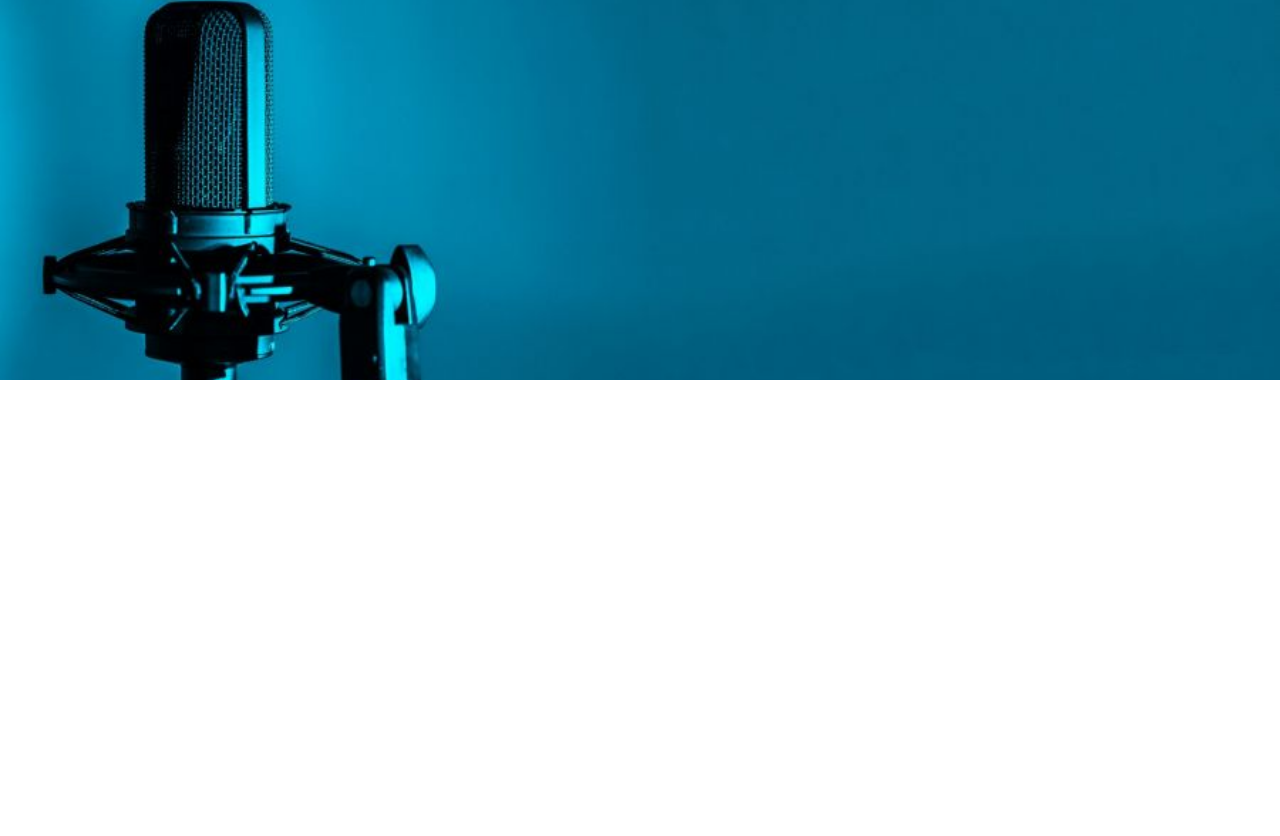
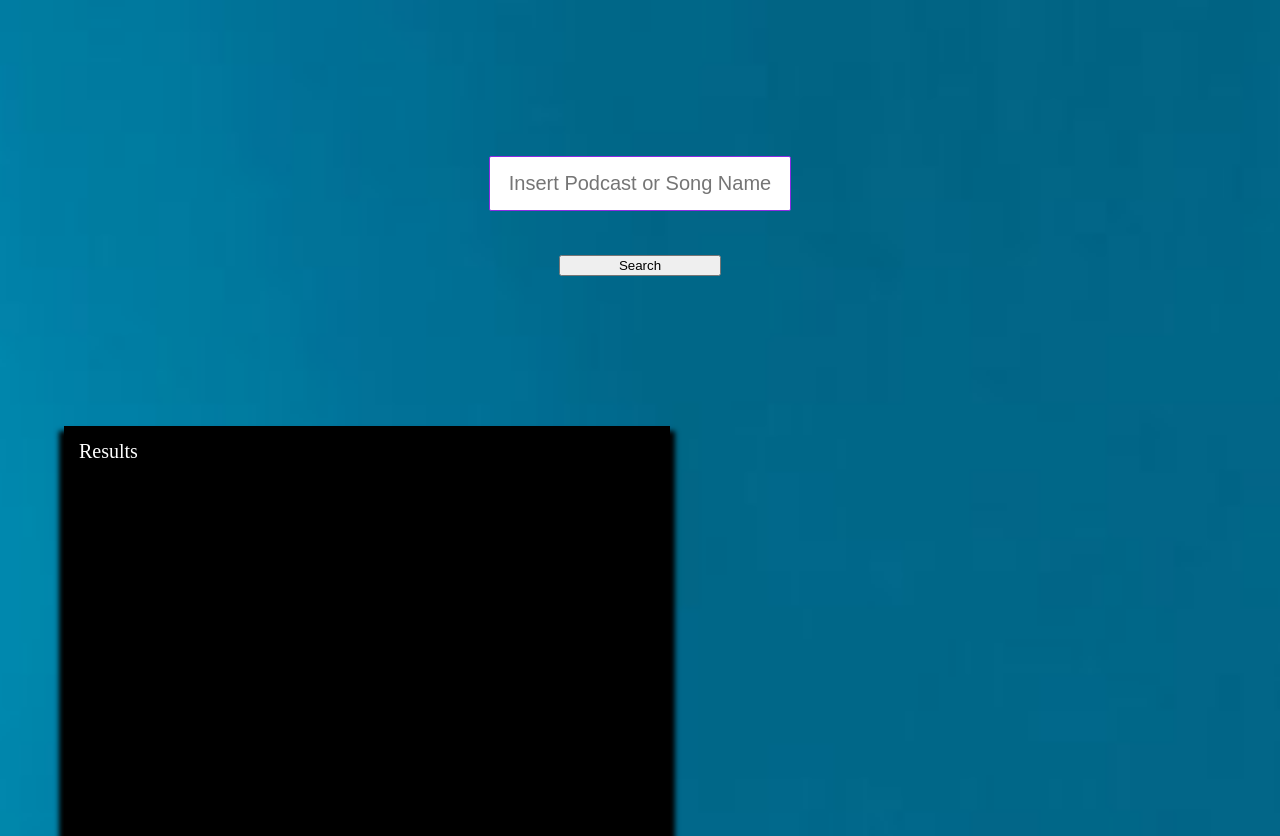
Before and after one commit to sipekci/phantomplaylist, a React (Create React App) app in the folder phantomplaylist/: page / in a window 1280 px wide. Shown: the part 64-900 px from the top of the page. Before the commit the page ends 800 px from the top, so only its background shows below. Built offline with nearby package versions, Linux system fonts and the light colour scheme.

Commit message:
Added results and Search Components to View

```diff
--- a/phantomplaylist/src/Components/App/App.css
+++ b/phantomplaylist/src/Components/App/App.css
@@ -23,8 +23,8 @@ h2 {
 }
 
 .App {
-  height: 75%;
-  padding: 0 10% 30% 10%;
+  height: 5%;
+  padding: 0 5% 10% 5%;
   background-image: url('./phantom_background_img.jpeg');
   background-size: cover;
   background-position: center;
@@ -38,7 +38,7 @@ h2 {
   width: 100%;
 }
 
-@media screen {
+@media only screen (max-width:1020px)  {
   .App-playlist {
     align-items: center;
     flex-direction: column;
--- a/phantomplaylist/src/Components/App/App.js
+++ b/phantomplaylist/src/Components/App/App.js
@@ -1,5 +1,7 @@
 import React from 'react';
 import './App.css';
+import LookUp from '../LookUp/LookUp';
+import SearchOutput from '../SearchOutput/SearchOutput';
 
 class App extends React.Component {
   render() {
@@ -7,9 +9,9 @@ class App extends React.Component {
       <div>
         <h1 className = "highlight"> Phantom Playlist</h1>
         <div className ="App">
-          {/* <SearchBar /> */}
+          <LookUp />
         <div className ="App-playlist">
-          {/* <SearchResults /> */}
+          <SearchOutput />
           {/* <Playlist /> */}
         </div>
         </div>
--- /dev/null
+++ b/phantomplaylist/src/Components/LookUp/LookUp.css
@@ -0,0 +1,32 @@
+.LookUp {
+    display: flex;
+    flex-direction: column;
+    align-items: center;
+    padding-top: 8rem;
+    margin-bottom: 7.5rem;
+}
+
+.LookUp input {
+    width: 300px;
+    padding: .75rem 0;
+    border: 1px solid blueviolet;
+    border-radius: 2px;
+    margin-bottom: 2.22rem;
+    color:blueviolet;
+    text-align:center;
+    font-size: 1rem;
+}
+
+.LookUp input:focus {
+    outline: none;
+
+}
+.Button {
+    cursor: pointer;
+    width: 8.11rem;
+
+}
+
+.Button:hover {
+    background-color: aqua;
+}
--- /dev/null
+++ b/phantomplaylist/src/Components/LookUp/LookUp.js
@@ -0,0 +1,15 @@
+import React from 'react';
+import './LookUp.css';
+
+class LookUp extends React.Component {
+    render() {
+        return (
+            <div className="LookUp">
+                <input placeholder="Insert Podcast or Song Name" />
+                <button className="Button">Search</button>
+            </div>
+
+        )
+    }
+}
+export default LookUp;
--- /dev/null
+++ b/phantomplaylist/src/Components/SearchOutput/SearchOutput.css
@@ -0,0 +1,20 @@
+.SearchOutput {
+    padding: .75rem;
+    height: 850px;
+    width:50%;
+    background-color: black;
+    box-shadow: 0 10px 5px 5px black;
+}
+
+::-webkit-scrollbar{
+    width: 0px;
+    background: transparent;
+}
+
+@media only screen and (max-width:1020px) {
+    .SearchOutput {
+        width: 50%;
+        margin-bottom:5rem;
+    }
+
+}
--- /dev/null
+++ b/phantomplaylist/src/Components/SearchOutput/SearchOutput.js
@@ -0,0 +1,14 @@
+import React from 'react';
+import './SearchOutput.css';
+class SearchOutput extends React.Component {
+    render(){
+        return(
+            <div className="SearchOutput">
+                <h2>Results</h2>
+               {/* <PlayList /> */}
+            </div>
+        )
+    }
+}
+
+export default SearchOutput;
```
Also changed, not shown: phantomplaylist/src/Components/App/LookUp/lookup.css (deleted), phantomplaylist/src/Components/App/LookUp/lookup.js (deleted).
